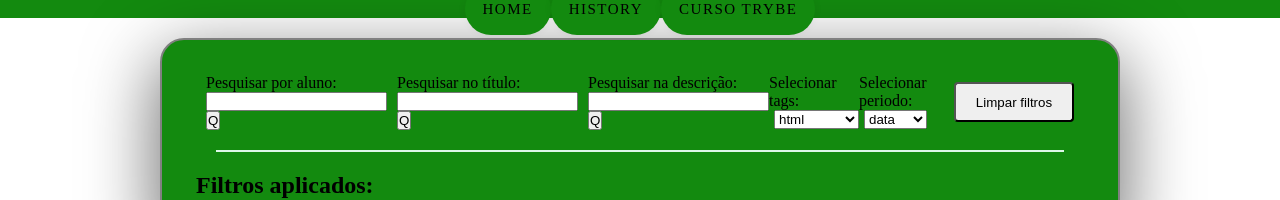
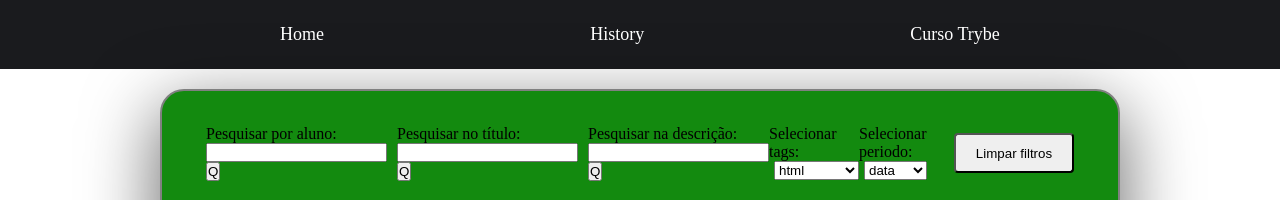
Before and after one commit to tryber/dev-na-pratica-01, a React (Vite) app: page /home in a window 1280 px wide. Shown: the top 200 px of the page. Built offline with nearby package versions, Linux system fonts and the light colour scheme.

Commit message:
Corrigir cor de fundo do elemento .context-highlight

```diff
--- a/src/components/Header.tsx
+++ b/src/components/Header.tsx
@@ -1,13 +1,14 @@
 import { Link } from 'react-router-dom';
+import '../css/header.css';
 
 function Header() {
   return (
-    <header>
-      <nav>
-        <ul className="container-button">
-          <li><Link to="/">Home</Link></li>
-          <li><Link to="/history">History</Link></li>
-          <li><Link target="_blank" to="https://www.betrybe.com/formacao-desenvolvimento-web">Curso Trybe</Link></li>
+    <header className="page-header">
+      <nav className="main-navigation">
+        <ul className="navigation-menu">
+          <li><Link to="/" className="menu-item">Home</Link></li>
+          <li><Link to="/history" className="menu-item">History</Link></li>
+          <li><a href="https://www.betrybe.com/formacao-desenvolvimento-web" target="_blank" rel="noopener noreferrer" className="menu-item">Curso Trybe</a></li>
         </ul>
       </nav>
     </header>
--- /dev/null
+++ b/src/css/header.css
@@ -0,0 +1,27 @@
+.page-header {
+    transition: background-color 0.3s;
+    padding: 24px;
+}
+
+.page-header:hover {
+    background-color: #1a1b1e;
+}
+
+.navigation-menu {
+    display: flex;
+    justify-content: space-evenly;
+    list-style: none;
+}
+
+.navigation-menu a {
+    text-decoration: none;
+    font-size: 18px;
+    color: hsl(0, 0%, 100%);
+    font-weight: 500;
+    transition: color 0.3s;
+    padding: 10px;
+}
+
+.menu-item:hover {
+    box-shadow: 0 0 5px rgba(233, 222, 222, 0.5); /* Adiciona uma sombra ao passar o mouse */
+}
--- a/src/index.css
+++ b/src/index.css
@@ -154,13 +154,13 @@ h2 {
 
 /* header */
 
-.container-home {
+/* .container-home {
   background-color: rgba(25, 87, 25, 0.856);
-}
+} */
 
 /* header */
 
-.container-button {
+/* .container-button {
   display: flex;
   justify-content: center;
   align-items: center;
@@ -201,7 +201,7 @@ h2 {
 
 li {
   list-style: none;
-}
+} */
 
 /* @media screen and (max-width: 768px) {
   .container-button .button-options {
```
